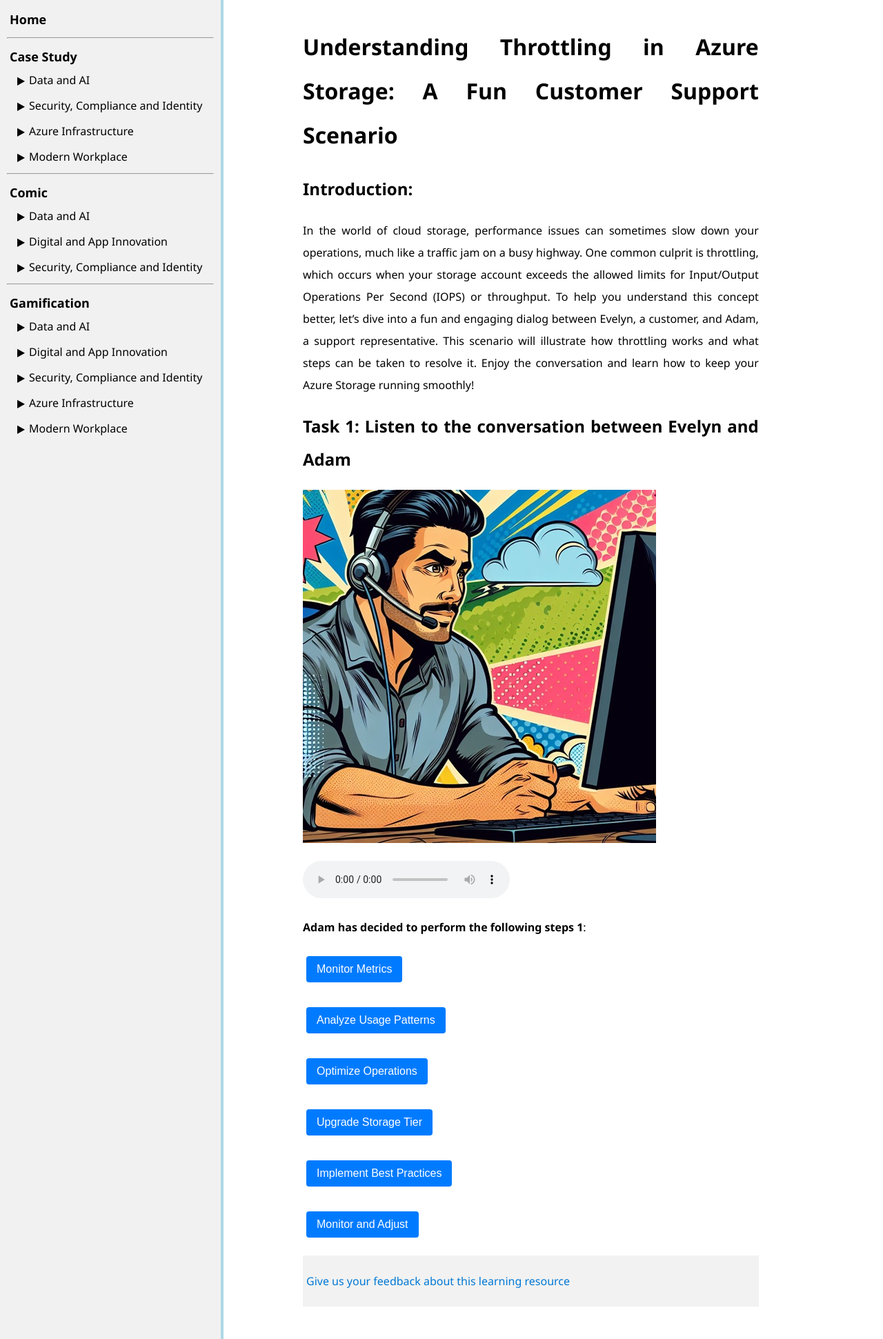
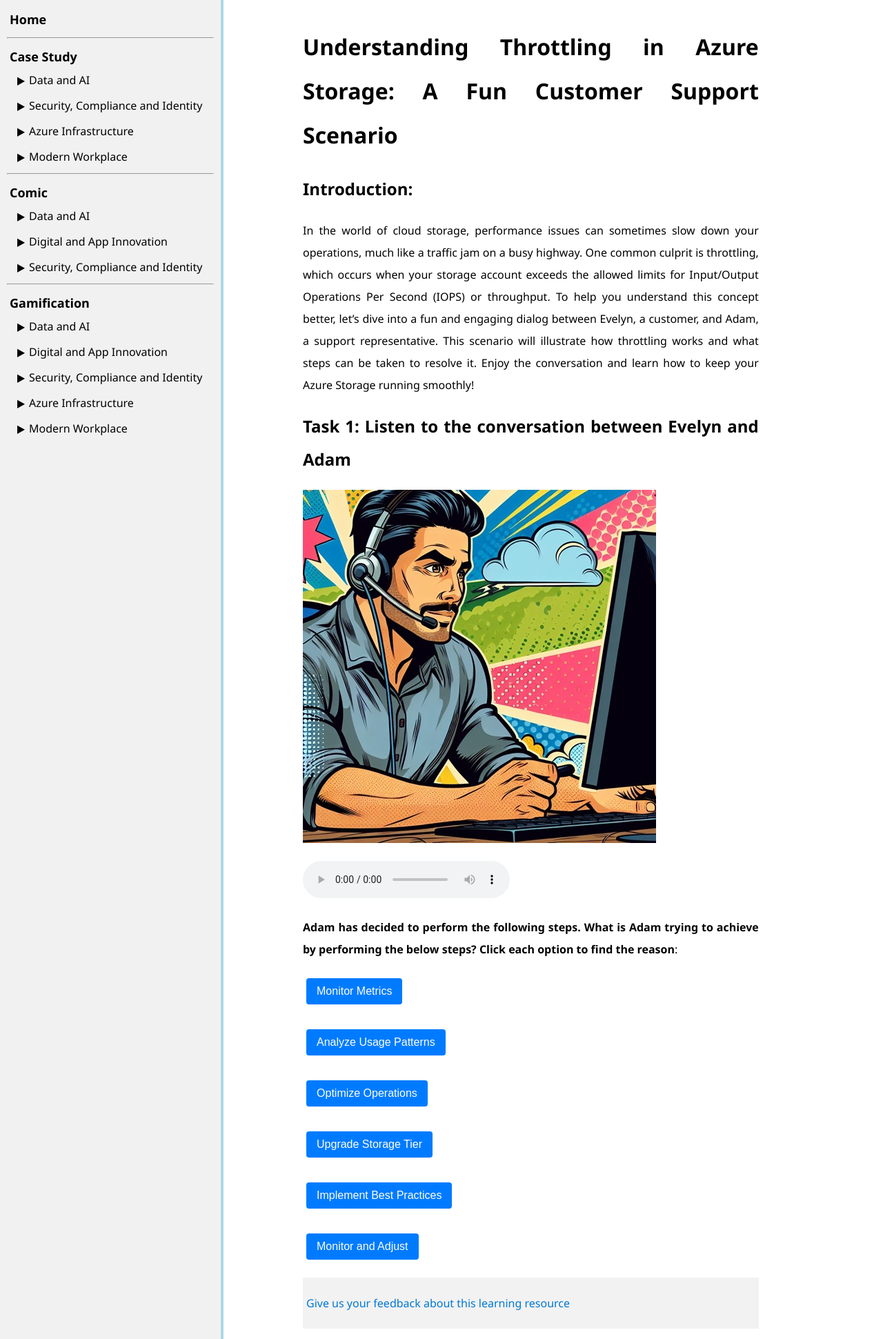
Before and after one commit to ningweinw/iengage, a Jekyll site: the page built from project-files/case-study/Azure Infrastructure/Storage account performance.md, in a window 1280 px wide. Shown: the whole page at 69% size. Built offline with Jekyll 4.4.1, drawn with Linux system fonts in a browser that asks for light colours.

Commit message:
Update Storage account performance.md

```diff
--- a/project-files/case-study/Azure Infrastructure/Storage account performance.md
+++ b/project-files/case-study/Azure Infrastructure/Storage account performance.md
@@ -23,7 +23,7 @@
 </audio>
 
 
-**Adam has decided to perform the following steps 1**:
+**Adam has decided to perform the following steps. What is Adam trying to achieve by performing the below steps? Click each option to find the reason**:
 
    <button onclick="toggleSolution('solution1')">Monitor Metrics</button>
    <div id="solution1" style="display:none;">
```
